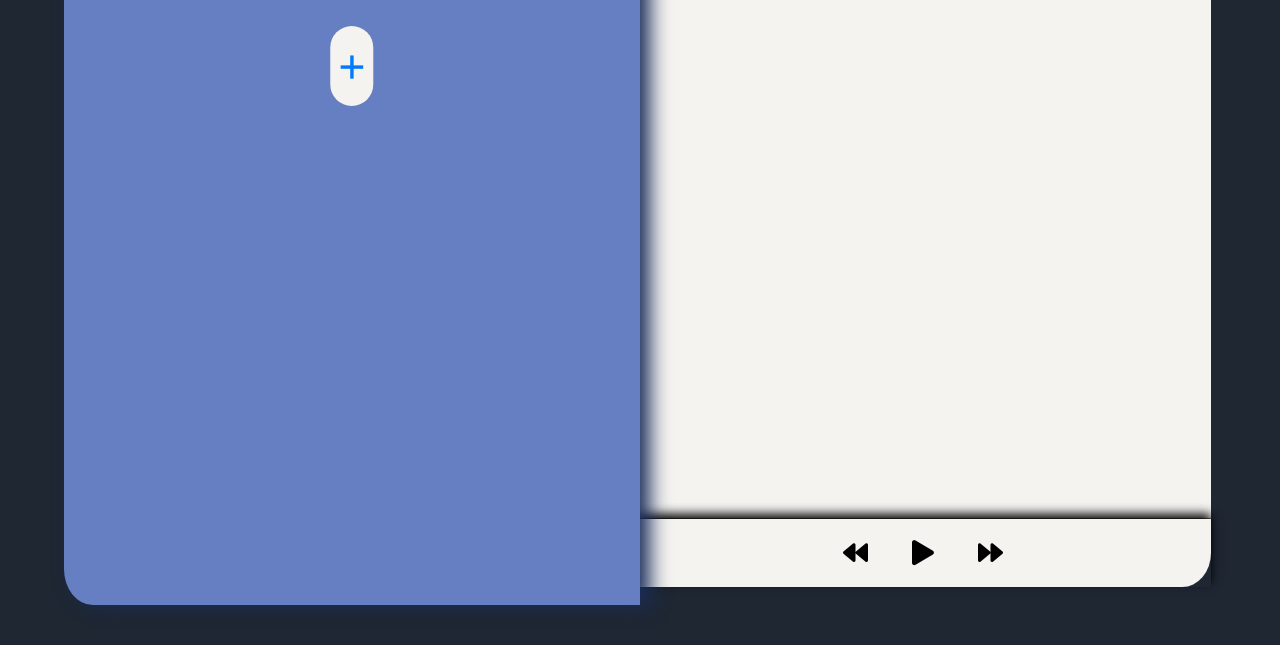
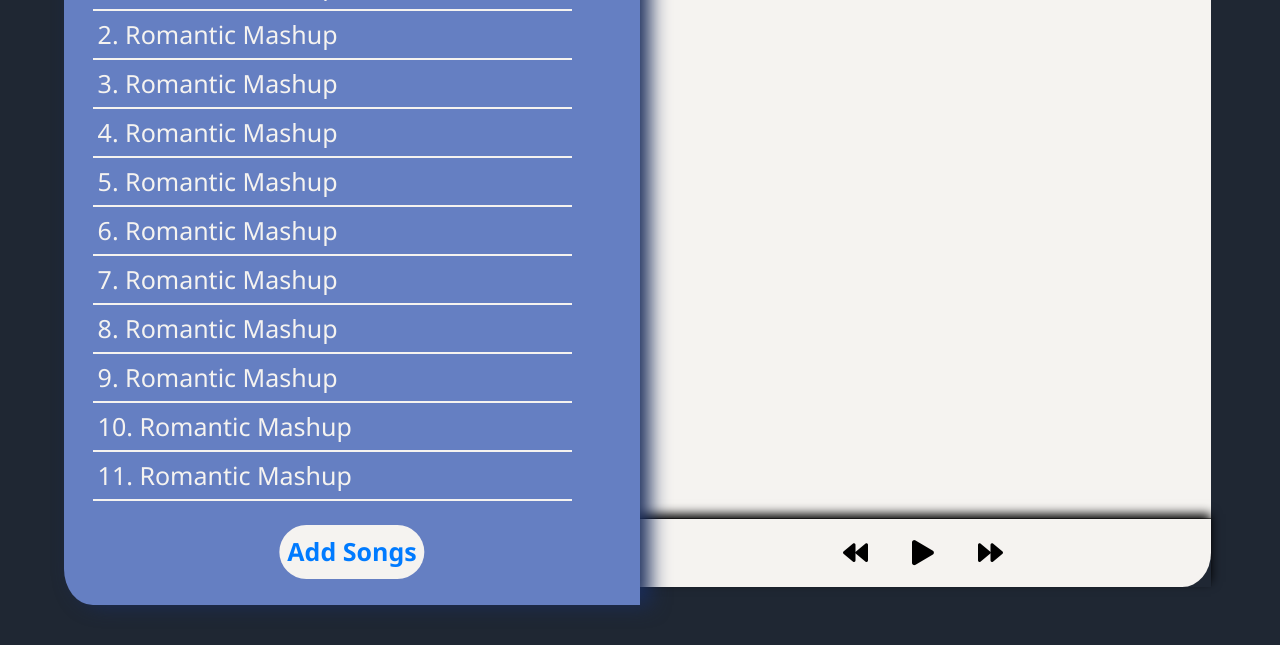
Before and after one commit to revanthsa/mca-ds-project, a plain HTML site: page index.html in a window 1280 px wide. Shown: the part 155-800 px from the top of the page. Drawn offline with nearby package versions, Linux system fonts and the light colour scheme.

Commit message:
fix: scrollable playlist

```diff
--- a/index.html
+++ b/index.html
@@ -6,8 +6,8 @@
 	<meta http-equiv="X-UA-Compatible" content="IE=edge">
 	<meta name="viewport" content="width=device-width, initial-scale=1.0">
 	<title>Music Player</title>
-	<link rel="stylesheet" href="https://cdnjs.cloudflare.com/ajax/libs/font-awesome/5.15.4/css/all.min.css"/>
-	<link rel = "stylesheet" href  = "https://maxcdn.bootstrapcdn.com/bootstrap/4.0.0/css/bootstrap.min.css">
+	<link rel="stylesheet" href="https://cdnjs.cloudflare.com/ajax/libs/font-awesome/5.15.4/css/all.min.css" />
+	<link rel="stylesheet" href="https://maxcdn.bootstrapcdn.com/bootstrap/4.0.0/css/bootstrap.min.css">
 	<link rel="stylesheet" href="./main.css">
 </head>
 
@@ -17,13 +17,13 @@
 		<div class="playlist">
 			<h3>Playlist</h3>
 			<div class="songs" id="songs"></div>
-			<input type="file" name="musicFile" value="+">
-			<input type="button" value=" + " data-toggle="modal" data-target="#modal" class="btn btn-sm btn-outline-primary">
-			<!-- <a href="" data-toggle="modal" data-target="#modal" class="btn btn-sm btn-outline-primary"> + </a> -->
+			<input type="button" value="Add Songs" data-toggle="modal" data-target="#modal"
+				class="btn btn-sm btn-outline-primary">
 		</div>
 
 		<div class="music-info">
 			<div class="music-meta-data">
+				<h3>Player</h3>
 				<h3 class="music-name" id="music-name"></h3>
 				<div class="progress-bar" id="progress-bar">
 					<div class="progress" id="progress"></div>
@@ -62,16 +62,19 @@
 						<div>
 							<form>
 								<div class="form-group">
-								  <label for="musicNameid">Song Name</label>
-								  <input type="text" class="form-control" name="musicNameid" id="musicNameid" placeholder="Enter Song Name">
+									<label for="musicNameid">Song Name</label>
+									<input type="text" class="form-control" name="musicNameid" id="musicNameid"
+										placeholder="Enter Song Name">
 								</div>
 								<div class="form-group">
-								  <label for="musicURLid">URL</label>
-								  <input type="url" class="form-control" name="musicURLid" id="musicURLid" placeholder="Enter Song URL" aria-describedby="urlHelp">
-								  <small id="urlHelp" class="form-text text-muted">Enter proper URL to play the song!</small>
+									<label for="musicURLid">URL</label>
+									<input type="url" class="form-control" name="musicURLid" id="musicURLid"
+										placeholder="Enter Song URL" aria-describedby="urlHelp">
+									<small id="urlHelp" class="form-text text-muted">Enter proper URL to play the
+										song!</small>
 								</div>
 								<button type="submit" class="btn btn-primary">Submit</button>
-							  </form>
+							</form>
 						</div>
 					</div>
 				</div>
@@ -86,4 +89,5 @@
 	<script src="https://maxcdn.bootstrapcdn.com/bootstrap/4.0.0/js/bootstrap.min.js"></script>
 	<script src="./main.js"></script>
 </body>
+
 </html>
--- a/main.css
+++ b/main.css
@@ -44,7 +44,7 @@ body .music-player .playlist {
 
 body .music-player .playlist h3{
   padding: 2px;
-  font-size: 20px;
+  font-size: 30px;
   font-weight: bold;
   display: flex;
   justify-content: center;
@@ -53,9 +53,12 @@ body .music-player .playlist h3{
 body .music-player .playlist .songs {
   padding: 5%;
   width: 93.125%;
+  height: 80%;
   display: -webkit-box;
   display: -ms-flexbox;
   display: flex;
+  overflow-x: hidden;
+  overflow-y: auto;
   -webkit-box-orient: vertical;
   -webkit-box-direction: normal;
       -ms-flex-direction: column;
@@ -74,15 +77,14 @@ body .music-player .playlist .songs div {
   color: #F5F3F0;
 }
 
-body .music-player .playlist input[type="file"] {
-  display: none;
-}
-
 body .music-player .playlist input[type="button"] {
-  font-size: 3rem;
+  margin-top: 1rem;
+  font-size: 25px;
+  font-weight: bold;
   background-color: #F5F3F0;
   border: 0px;
-  border-radius: 5rem;
+  padding: 0.5rem;
+  border-radius: 3rem;
   position: absolute;
   left: 50%;
   -webkit-transform: translateX(-50%);
--- a/main.js
+++ b/main.js
@@ -1,29 +1,8 @@
-// document.querySelector("input[type='button']").addEventListener('click', () => {
-//     console.log("TEst");
-//     document.querySelector("input[type='file']").click();
-// });
-// var songs = [];
-// document.querySelector("input[type='file']").addEventListener('change', () => {
-//     let data = document.querySelector("input[type='file']").value.split('\\');
-//     let div = document.createElement("div");
-//     let text = document.createTextNode(data[data.length - 1]);
-//     let audio = document.createElement("audio");
-//     console.log(text);
-//     audio.src = text;
-//     songs.push(audio);
-//     div.appendChild(text);
-//     div.appendChild(audio);
-//     audio.play();
-
-//     document.querySelector('.songs').appendChild(div);
-// });
-//planned to add available songs
 var dummyURLS = [
     'https://pwdown.com/9043/16%20Mast%20Magan%20-%202%20States%20(Arijit%20Singh).mp3',
     'https://pwdown.com/113506/Romantic%20Mashup%202021%20Ringtone.mp3',
     'https://pwdown.com/113558/Ranjha%20-%20Shershaah.mp3',
     'https://pwdown.com/12075/Kabira%20-%20Arijit%20Singh%20-%20320Kbps.mp3',
-
 ]
 
 var songIndex = 0;
@@ -31,14 +10,50 @@ var myPlaylist = [
     {
         name: 'Romantic Mashup',
         url: 'https://pwdown.com/113506/Romantic%20Mashup%202021%20Ringtone.mp3',
+    }, {
+        name: 'Romantic Mashup',
+        url: 'https://pwdown.com/113506/Romantic%20Mashup%202021%20Ringtone.mp3',
+    }, {
+        name: 'Romantic Mashup',
+        url: 'https://pwdown.com/113506/Romantic%20Mashup%202021%20Ringtone.mp3',
+    }, {
+        name: 'Romantic Mashup',
+        url: 'https://pwdown.com/113506/Romantic%20Mashup%202021%20Ringtone.mp3',
+    }, {
+        name: 'Romantic Mashup',
+        url: 'https://pwdown.com/113506/Romantic%20Mashup%202021%20Ringtone.mp3',
+    }, {
+        name: 'Romantic Mashup',
+        url: 'https://pwdown.com/113506/Romantic%20Mashup%202021%20Ringtone.mp3',
+    }, {
+        name: 'Romantic Mashup',
+        url: 'https://pwdown.com/113506/Romantic%20Mashup%202021%20Ringtone.mp3',
+    }, {
+        name: 'Romantic Mashup',
+        url: 'https://pwdown.com/113506/Romantic%20Mashup%202021%20Ringtone.mp3',
+    }, {
+        name: 'Romantic Mashup',
+        url: 'https://pwdown.com/113506/Romantic%20Mashup%202021%20Ringtone.mp3',
+    }, {
+        name: 'Romantic Mashup',
+        url: 'https://pwdown.com/113506/Romantic%20Mashup%202021%20Ringtone.mp3',
+    }, {
+        name: 'Romantic Mashup',
+        url: 'https://pwdown.com/113506/Romantic%20Mashup%202021%20Ringtone.mp3',
+    }, {
+        name: 'Romantic Mashup',
+        url: 'https://pwdown.com/113506/Romantic%20Mashup%202021%20Ringtone.mp3',
+    }, {
+        name: 'Romantic Mashup',
+        url: 'https://pwdown.com/113506/Romantic%20Mashup%202021%20Ringtone.mp3',
     },
 ];
 
-function displayPlaylist(){
+function displayPlaylist() {
     $('#songs').empty();
     $.each(myPlaylist, function (index) {
-        sno = index+1;
-        $('#songs').append('<div>'+ sno + '. ' + myPlaylist[index].name +'</div>');
+        sno = index + 1;
+        $('#songs').append('<div>' + sno + '. ' + myPlaylist[index].name + '</div>');
     });
 }
 
@@ -48,7 +63,7 @@ document.addEventListener('submit', function (event) {
     event.preventDefault();
     var formData = new FormData(event.target);
     var ind = myPlaylist.length;
-    const obj = {name: formData.get("musicNameid"), url: formData.get("musicURLid")};
+    const obj = { name: formData.get("musicNameid"), url: formData.get("musicURLid") };
     myPlaylist.push(obj);
     displayPlaylist();
     $('#modal').modal('hide');
@@ -88,7 +103,7 @@ function pauseSong() {
 
 function prevSong() {
     songIndex--;
-    songIndex = (songIndex < 0) ? (Object.keys(myPlaylist).length - 1): songIndex;
+    songIndex = (songIndex < 0) ? (Object.keys(myPlaylist).length - 1) : songIndex;
     let name = myPlaylist[songIndex].name;
     let url = myPlaylist[songIndex].url;
     loadSong(name, url);
@@ -97,7 +112,7 @@ function prevSong() {
 
 function nextSong() {
     songIndex++;
-    songIndex = (songIndex > (Object.keys(myPlaylist).length - 1))? 0: songIndex;
+    songIndex = (songIndex > (Object.keys(myPlaylist).length - 1)) ? 0 : songIndex;
     let name = myPlaylist[songIndex].name;
     let url = myPlaylist[songIndex].url;
     loadSong(name, url);
```
